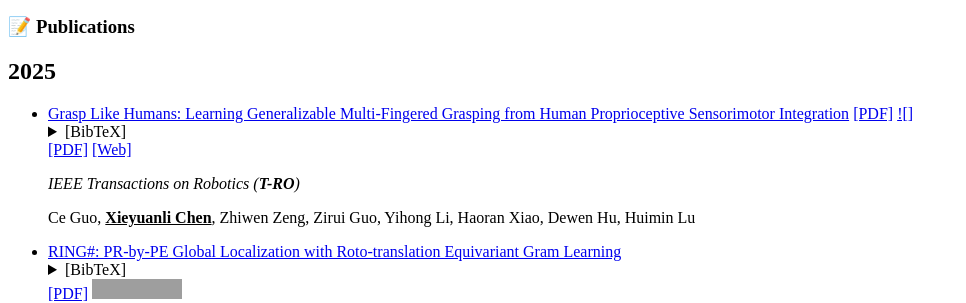
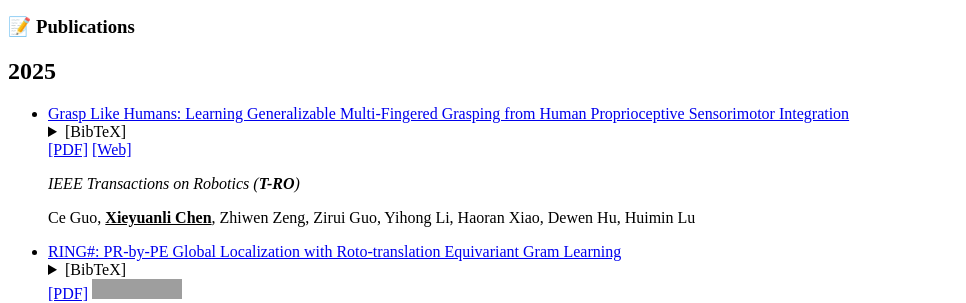
Before and after one commit to shenyehui/Shen-Yehui.github.io, a Jekyll site: the page built from _pages/includes/pub.md, in a window 1280 px wide and 900 px high, scrolled down 303 px, cut to the strip 155-458 px from the top of the window. Shown: the whole strip, without its empty margins (0-966 px from the left). Built offline with Jekyll 4.4.1, drawn with Linux system fonts in a browser that asks for light colours; our own code applies the rules of GitHub Pages for plain Markdown files; grey boxes are pictures that could not be loaded.

Commit message:
Update pub.md

```diff
--- a/_pages/includes/pub.md
+++ b/_pages/includes/pub.md
@@ -2,7 +2,7 @@
 
 # 📝 Publications
 ##  2025
-- [Grasp Like Humans: Learning Generalizable Multi-Fingered Grasping from Human Proprioceptive Sensorimotor Integration](https://ieeexplore.ieee.org/document/11176430) [[PDF]](https://arxiv.org/pdf/2509.08354)  [![]](https://grasplikehuman.github.io/)
+- [Grasp Like Humans: Learning Generalizable Multi-Fingered Grasping from Human Proprioceptive Sensorimotor Integration](https://ieeexplore.ieee.org/document/11176430)
   <div class="pub-links">
   <details class="bibtex-details">
     <summary class="bibtex-button">[BibTeX]</summary>
@@ -13,7 +13,7 @@
    journal={IEEE Transactions on Robotics},
    year={2025},
    publisher={IEEE}
- }</code></pre>
+   }</code></pre>
   </div>
   </details>
   <a href="https://arxiv.org/pdf/2409.00206" class="pub-link">[PDF]</a>
```
